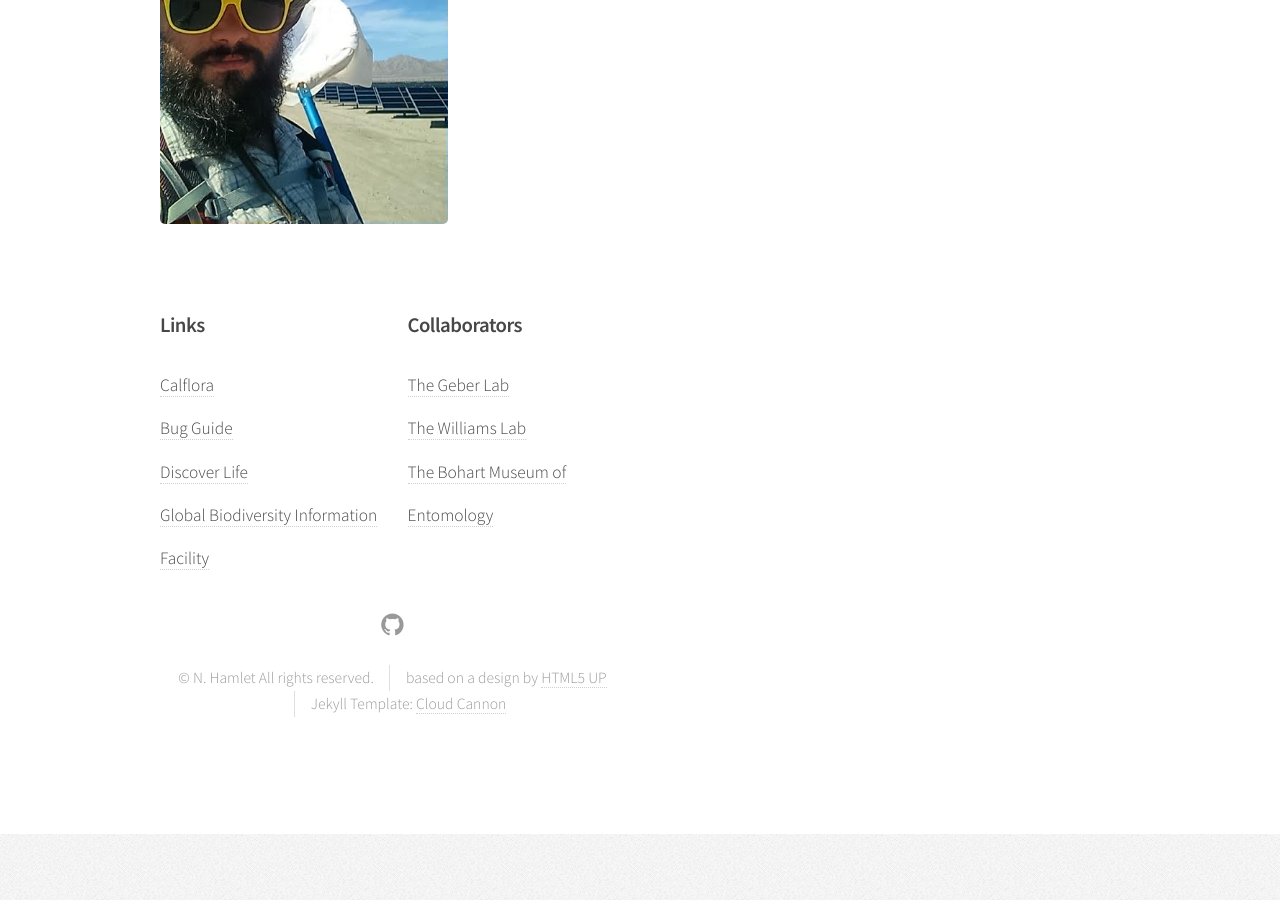
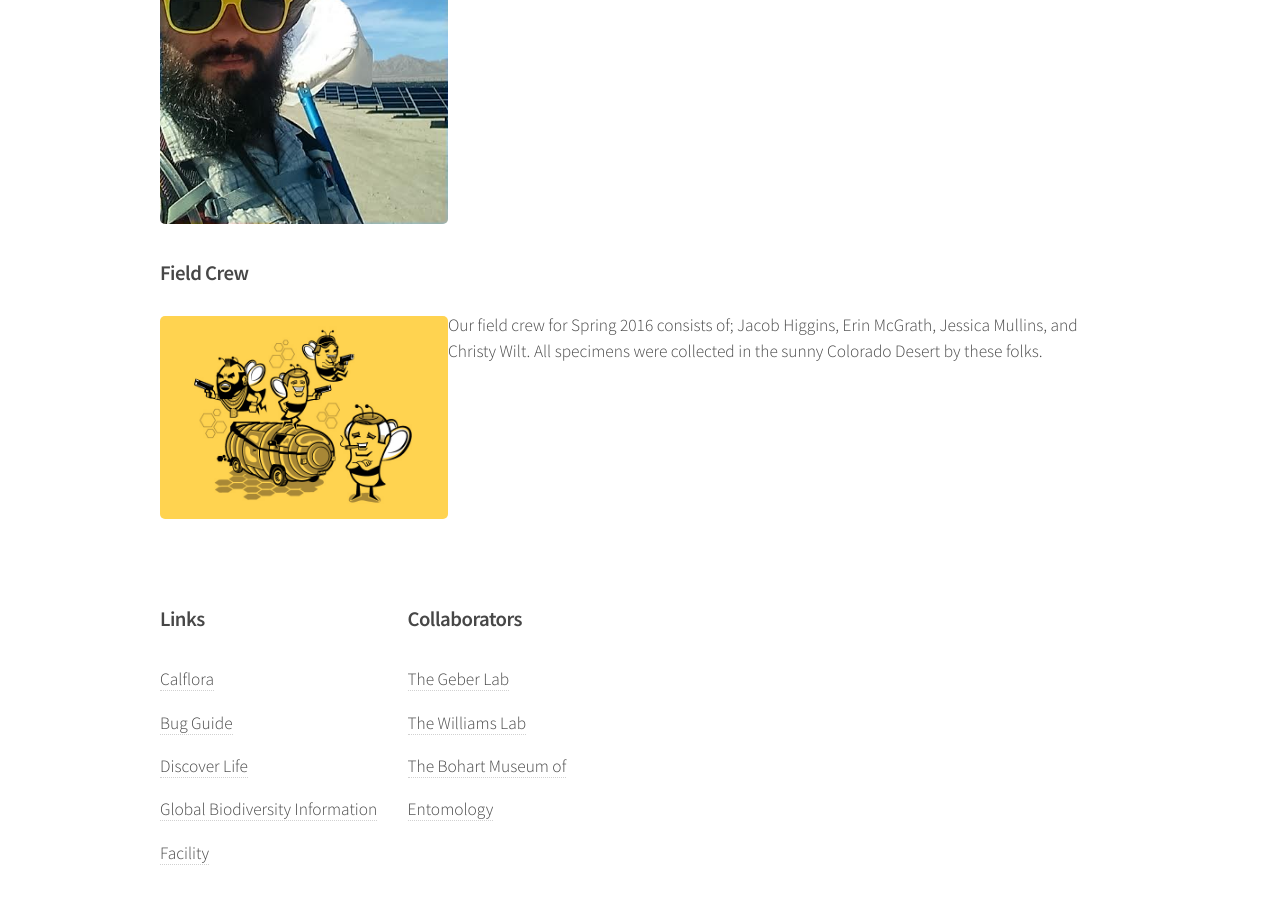
Before and after one commit to desertbees/desertbees.github.io, a Jekyll site: the page built from team.html, in a window 1280 px wide and 900 px high, scrolled down 1803 px. Built offline with Jekyll 4.4.1, drawn with Linux system fonts in a browser that asks for light colours; before the commit the page ends 2637 px from its top, so only the background shows below that.

Commit message:
added field crew

```diff
--- a/team.html
+++ b/team.html
@@ -64,3 +64,16 @@ layout: default
 						collection, data management, and making this webpage.
 					</p>
 </article>
+
+<!--2016 field crew-->
+<article>
+					<h3>Field Crew</h3>
+					<div class="row">
+						<section class="12u">
+							<div class="box post">
+					<span class="image left"><img src="{{ site.baseurl }}/assets/images/bee_team_2.jpg" alt=""  /></span>
+
+					<p>Our field crew for Spring 2016 consists of; Jacob Higgins, Erin McGrath, Jessica Mullins, and Christy Wilt. All specimens
+						were collected in the sunny Colorado Desert by these folks.
+					</p>
+</article>
```
